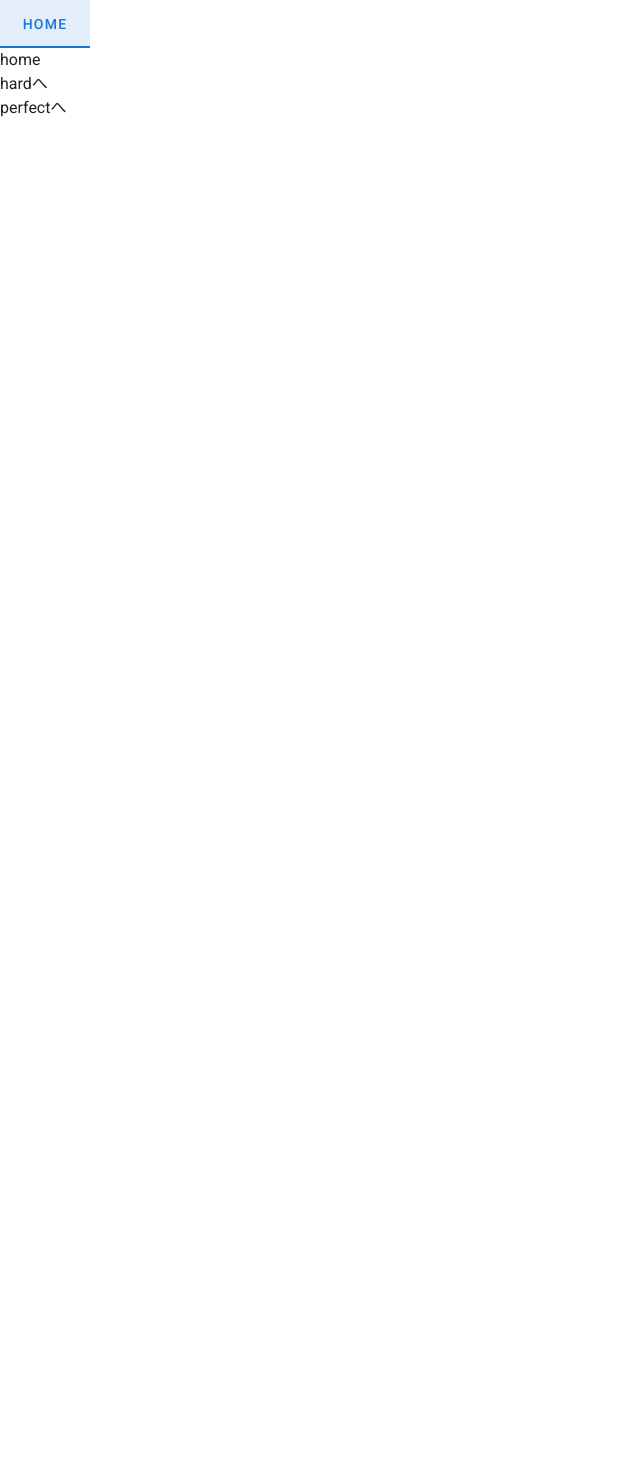
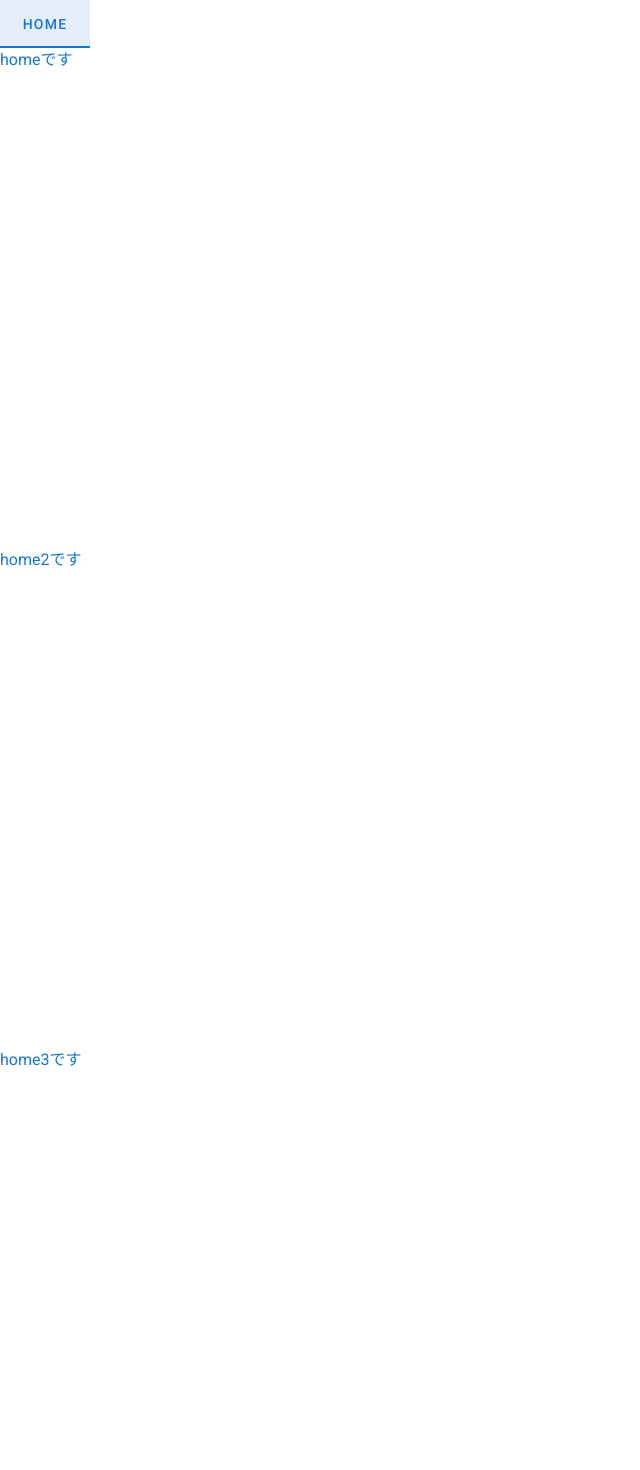
Before and after one commit to kota-kaneta/Hard-perfect-score-answer-Kas, a Vue app: page / in a window 1280 px wide. Shown: the top 1470 px of the page, without its empty margins (0-640 px from the left). Before the commit the page ends 800 px from the top, so only its background shows below. Built offline with nearby package versions, Linux system fonts and the light colour scheme.

Commit message:
ページ内リンク

```diff
--- a/src/App.vue
+++ b/src/App.vue
@@ -3,57 +3,39 @@
     <div id="app">
       <div id="nav">
         <v-tabs>
-          <v-tab to="/">Home</v-tab>
-          <!-- <v-tab to="/hard">hard</v-tab>
-          <v-tab to="/edit">edit</v-tab> -->
+          <v-tab><a href="#home4">home</a></v-tab>
         </v-tabs>
       </div>
-      <div v-cloak>
-        <transition name="fade" mode="out-in">
-          <div v-if="home" key="home">
-            home
-            <div v-on:click="watchhard">hardへ</div>
-            <div v-on:click="watchPerfect">perfectへ</div>
-          </div>
-
-          <div v-if="hard" key="hard">
-            hard
-            <div v-on:click="watchHome">homeへ</div>
-            <div v-on:click="watchPerfect">perfectへ</div>
-          </div>
-
-          <div v-if="perfect" key="perfect">
-            perfect
-            <div v-on:click="watchHome">homeへ</div>
-            <div v-on:click="watchhard">hardへ</div>
-          </div>
-        </transition>
+      <div id="home">
+        <a id="home">
+          homeです
+        </a>
+      </div>
+      <div id="home2">
+        <a id="home2">
+          home2です
+        </a>
+      </div>
+      <div id="home3">
+        <a id="home3">
+          home3です
+        </a>
+      </div>
+      <div id="home4">
+        <a id="home4">
+          home4です
+        </a>
       </div>
     </div>
   </v-app>
 </template>
 
 <style lang="scss">
-div.click{
-  cursor: pointer;
+a{
+  text-decoration-line: none;
 }
-
-[v-cloak] {
-  display: none;
-}
-
-.fade-enter,
-.fade-leave-to {
-  opacity: 0;
-}
-
-.fade-enter-active,
-.fade-leave-active {
-  transition: opacity 0.5s;
-}
-.fade-enter-to,
-.fade-leave {
-  opacity: 1;
+#home,#home2,#home3,#home4{
+  height: 500px;
 }
 </style>
 
```
